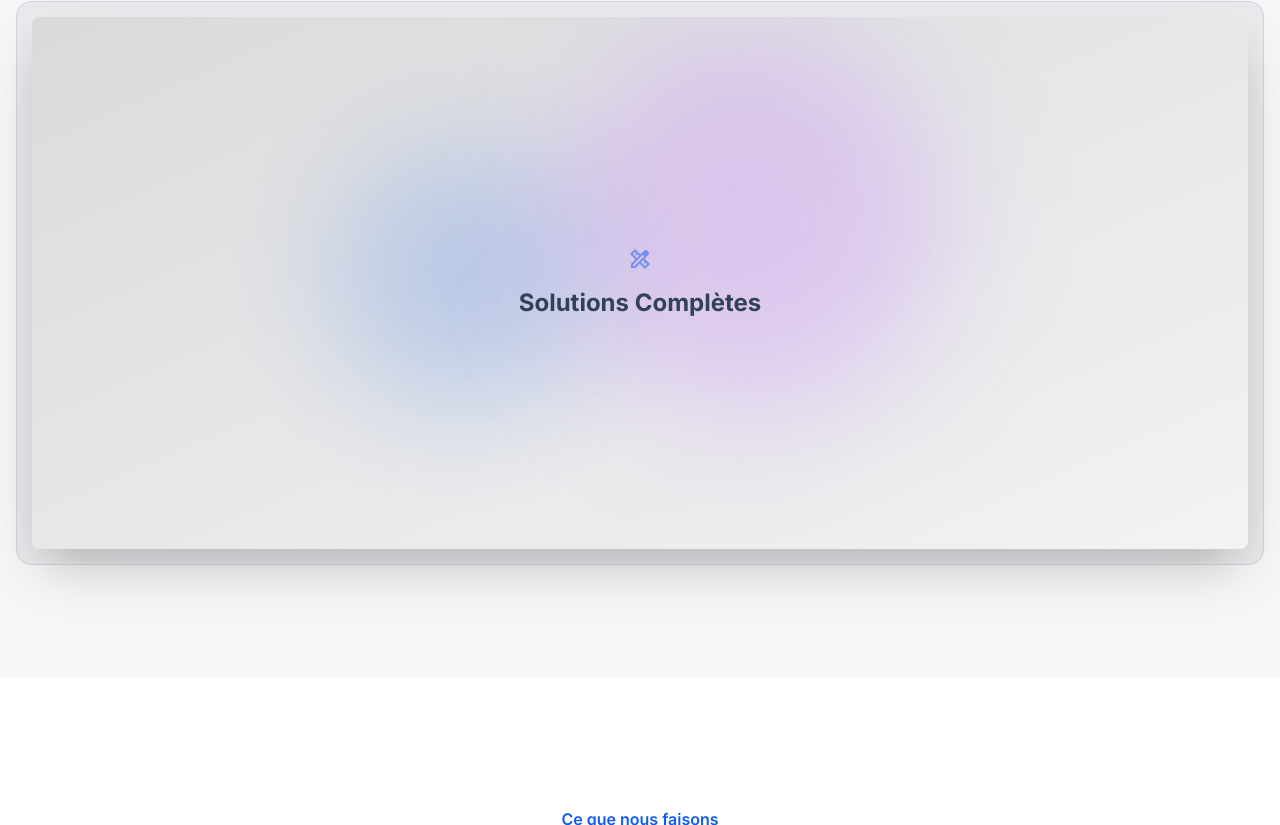
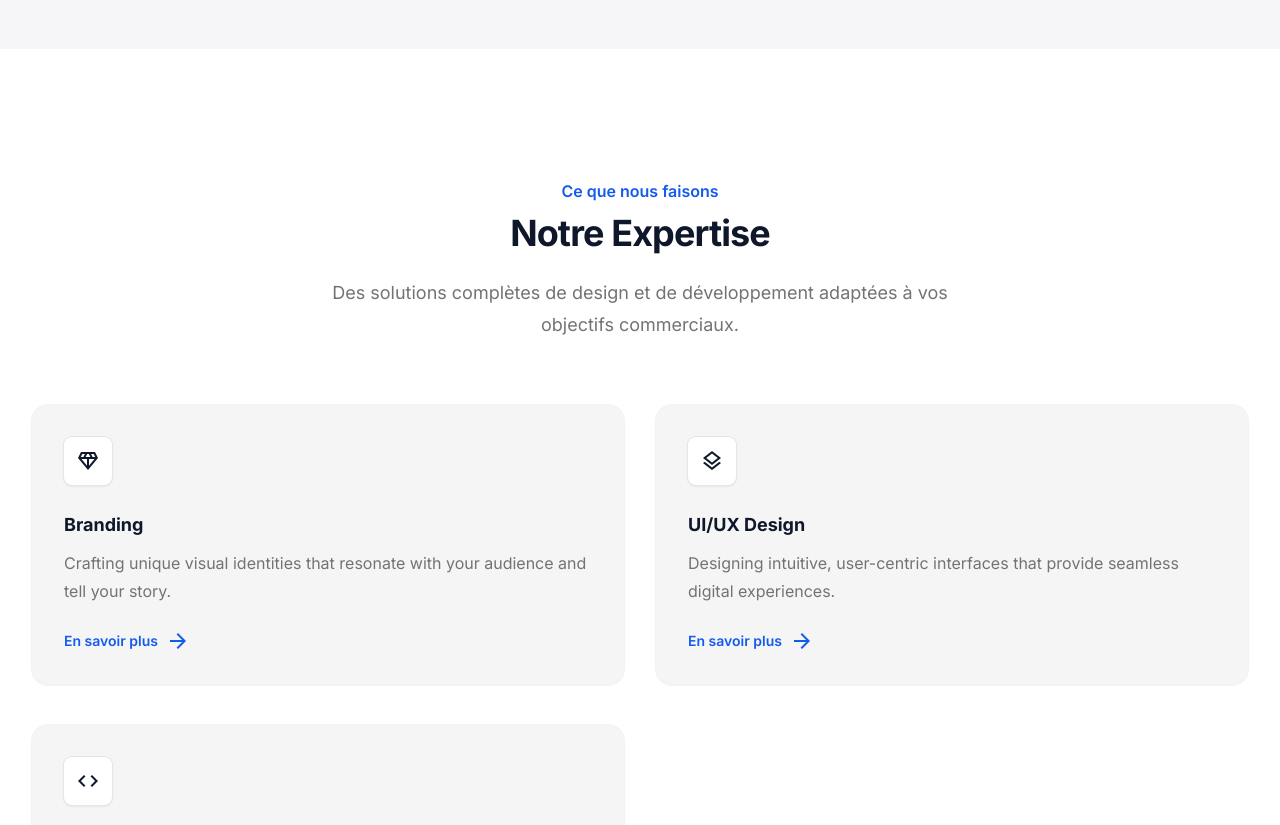
Before and after one commit to pixupagence-agency/PixUp_origin, a Next.js app: page /our-services in a window 1280 px wide. Shown: the part 535-1360 px from the top of the page. Built offline with nearby package versions, Linux system fonts and the light colour scheme.

Commit message:
modification page service colonne

```diff
--- a/src/app/(public)/our-services/page.tsx
+++ b/src/app/(public)/our-services/page.tsx
@@ -32,12 +32,12 @@ export default function OurServices() {
                     </div>
                 </div>
                 {/*  Hero Image/Graphic Placeholder  */}
-                <div className="mt-16 flow-root sm:mt-24">
+                {/*  <div className="mt-16 flow-root sm:mt-24">
                     <div className="-m-2 rounded-xl bg-gray-900/5 dark:bg-white/5 p-2 ring-1 ring-inset ring-gray-900/10 dark:ring-white/10 lg:-m-4 lg:rounded-2xl lg:p-4">
                         <div className="bg-gradient-to-br from-neutral-200 to-white dark:from-slate-800 dark:to-slate-900 aspect-[16/7] w-full rounded-lg shadow-2xl flex items-center justify-center relative overflow-hidden" data-alt="Abstract colorful digital waves representing creative flow">
-                            <div className="absolute inset-0 bg-slate-900/5 dark:bg-white/5"></div>
-                            {/*  Decorative Shapes  */}
-                            <div className="absolute top-1/4 left-1/4 w-64 h-64 bg-primary/20 rounded-full blur-3xl animate-pulse"></div>
+                            <div className="absolute inset-0 bg-slate-900/5 dark:bg-white/5"></div> */}
+                {/*  Decorative Shapes  */}
+                {/* <div className="absolute top-1/4 left-1/4 w-64 h-64 bg-primary/20 rounded-full blur-3xl animate-pulse"></div>
                             <div className="absolute bottom-1/4 right-1/4 w-96 h-96 bg-purple-500/20 rounded-full blur-3xl"></div>
                             <div className="relative text-center z-10 px-4">
                                 <span className="material-symbols-outlined text-6xl text-primary/50 mb-4">design_services</span>
@@ -45,7 +45,7 @@ export default function OurServices() {
                             </div>
                         </div>
                     </div>
-                </div>
+                </div> */}
             </section>
             {/*  Services Grid Section  */}
             <section className="bg-white dark:bg-background-dark py-24 sm:py-32" id="services">
@@ -57,7 +57,7 @@ export default function OurServices() {
                             {t.servicesPage.expertiseDescription}
                         </p>
                     </div>
-                    <div className="mx-auto grid max-w-2xl grid-cols-1 gap-x-8 gap-y-10 lg:mx-0 lg:max-w-none lg:grid-cols-3">
+                    <div className="mx-auto grid max-w-2xl grid-cols-1 gap-x-8 gap-y-10 lg:mx-0 lg:max-w-none lg:grid-cols-2">
                         {services.filter(s => s.active).map((service) => (
                             <div key={service.id} className="group relative flex flex-col gap-6 rounded-2xl bg-neutral-100 dark:bg-slate-800/50 p-8 transition-all duration-300 hover:-translate-y-1 hover:bg-white dark:hover:bg-slate-800 hover:shadow-xl hover:shadow-primary/5 ring-1 ring-neutral-200/50 dark:ring-white/5 hover:ring-primary/20">
                                 <div className="flex h-12 w-12 items-center justify-center rounded-lg bg-white dark:bg-slate-900 ring-1 ring-neutral-200 dark:ring-white/10 shadow-sm group-hover:bg-primary group-hover:text-white transition-colors">
```
